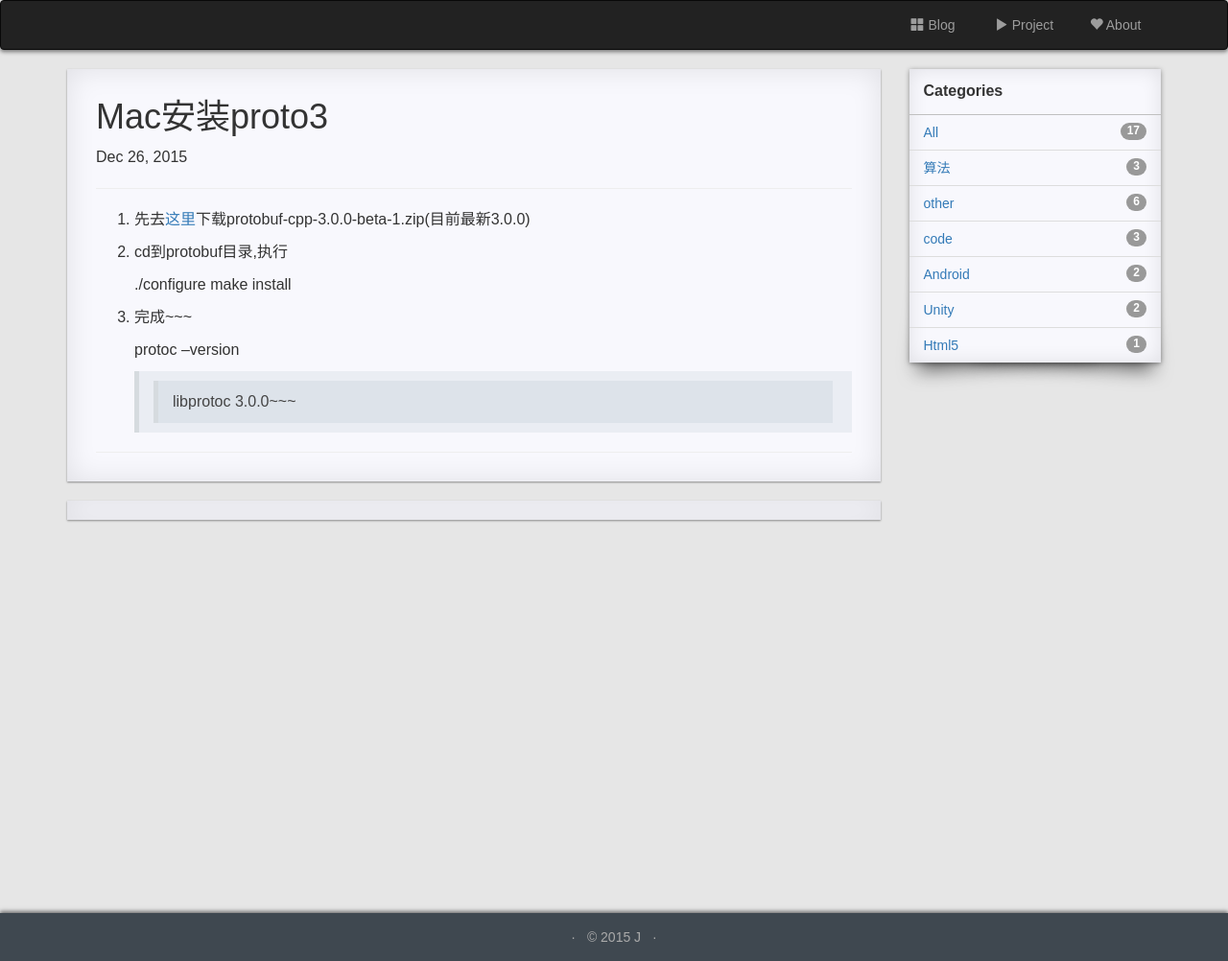
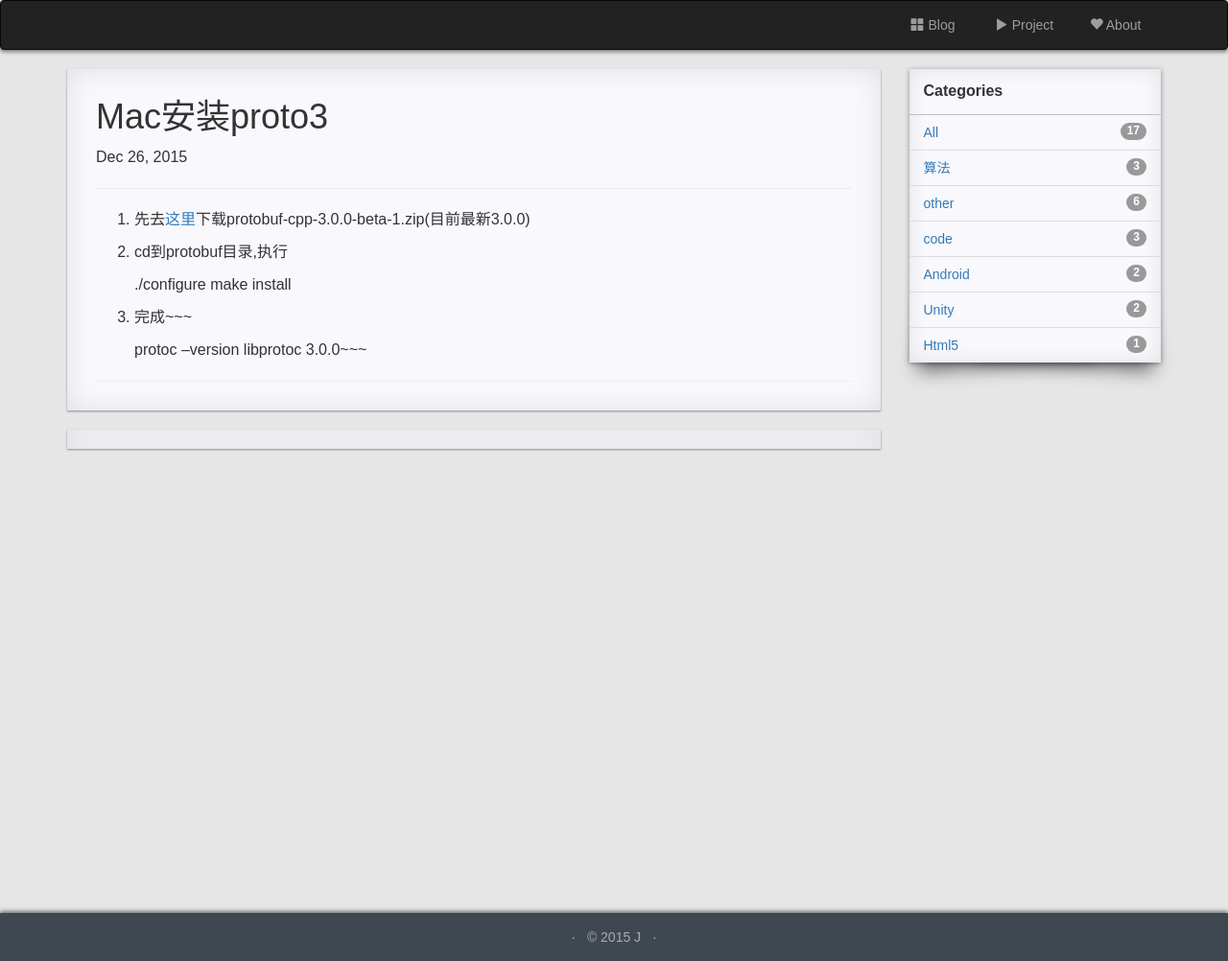
Before and after one commit to imnotanderson/imnotanderson.github.io, a Jekyll site: the page built from _posts/OTher/2015-12-26-mac_proto3.md, in a window 1280 px wide. Shown: the whole page at 96% size. Built offline with Jekyll 4.4.1, drawn with Linux system fonts in a browser that asks for light colours; nearby versions of some CDN libraries; comment, search, counter and statistics services are not loaded.

```diff
--- a/_posts/OTher/2015-12-26-mac_proto3.md
+++ b/_posts/OTher/2015-12-26-mac_proto3.md
@@ -8,11 +8,10 @@ categories: other
 
 2. cd到protobuf目录,执行
 
-    ./configure
-    make install
+      ./configure
+      make install
 
 3. 完成~~~
 
-    protoc --version
-
-    >>libprotoc 3.0.0~~~
+      protoc --version
+      libprotoc 3.0.0~~~
```
